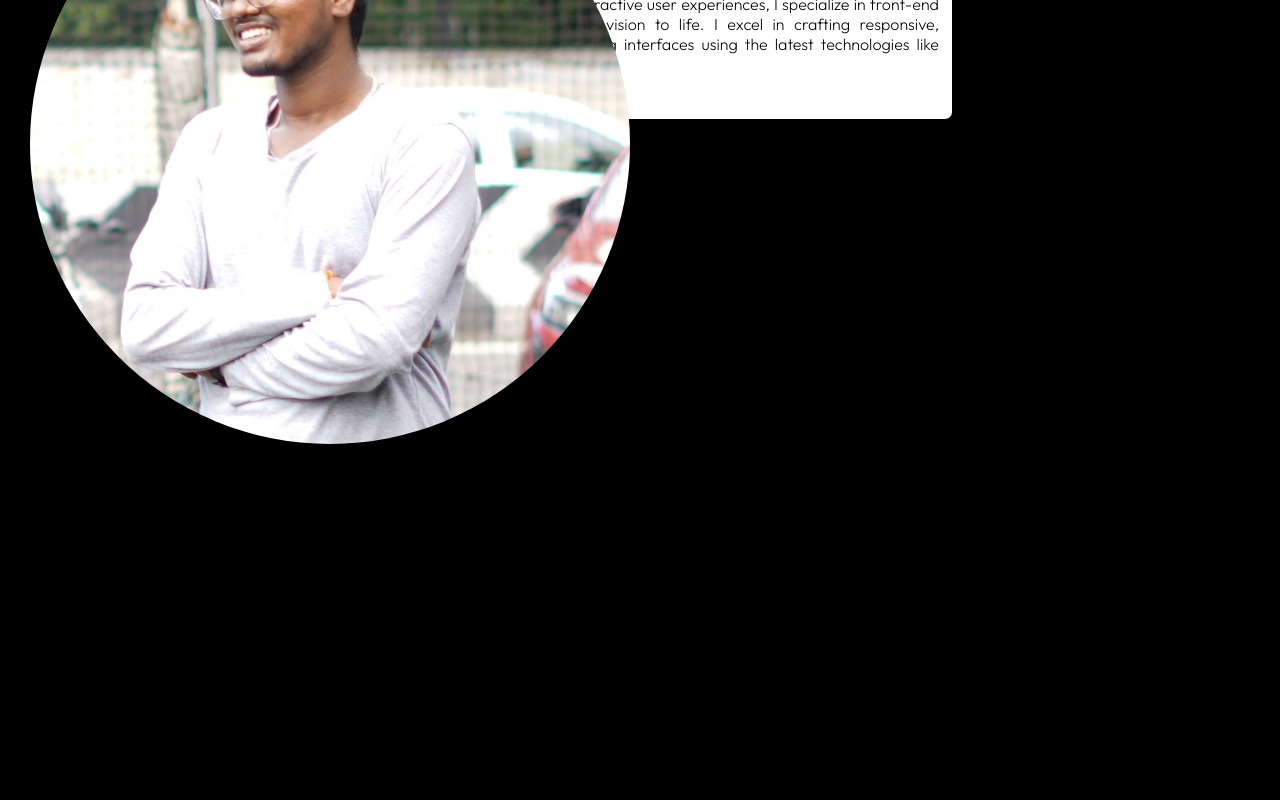
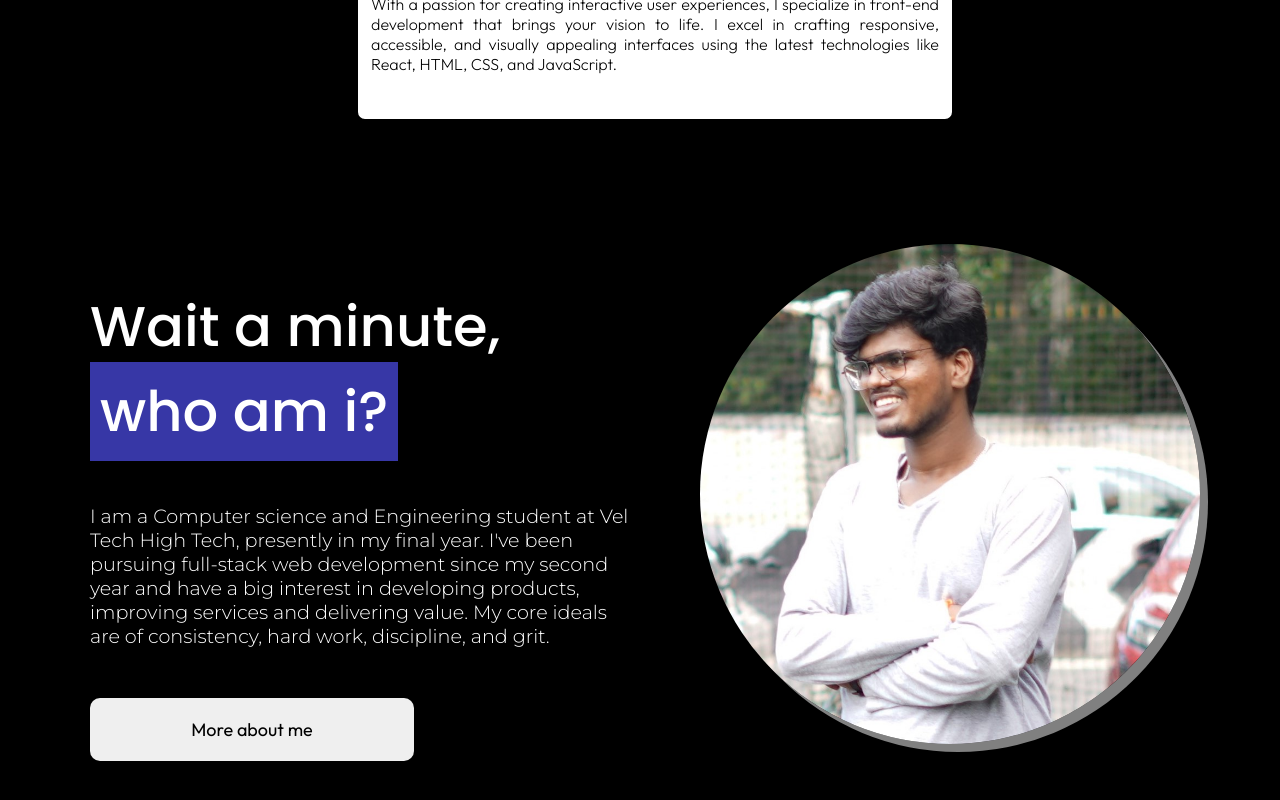
Before and after one commit to Adesh-111/Adesh.dev, a React (Vite) app: page / in a window 1280 px wide. Shown: the part 2883-3683 px from the top of the page. Before the commit the page ends 3361 px from the top, so only its background shows below. Built offline with nearby package versions, Linux system fonts and the light colour scheme.

Commit message:
90% completion of About section

```diff
--- a/src/components/About/About.css
+++ b/src/components/About/About.css
@@ -1,20 +1,123 @@
+@import url("https://fonts.googleapis.com/css2?family=Poppins:ital,wght@0,100;0,200;0,300;0,400;0,500;0,600;0,700;0,800;0,900;1,100;1,200;1,300;1,400;1,500;1,600;1,700;1,800;1,900&display=swap");
+@import url('https://fonts.googleapis.com/css2?family=Outfit:wght@100..900&display=swap');
+@import url('https://fonts.googleapis.com/css2?family=Montserrat:ital,wght@0,100..900;1,100..900&display=swap');
+
+
+
 .about{
     display: flex;
     margin-top: 700px;
+    flex-direction: row-reverse;
+    margin-left: 50px;
+    margin-right: 50px;
+
 }
 
 .about-image{
     margin: 10px;
     padding: 20px;
+    display: inline-flex;
+    justify-content: center;
 }
 
 .about-image img{
-    width: 600px;
-    height: 600px;
+    width: 500px;
+    height: 500px;
     border-radius: 50%;
+    box-shadow: 8px 8px 0px 0px grey ;
+}
+
+.about-image img:hover{
+    box-shadow: 11px 11px 0px 0px gray;
 }
 
 .about-details{
     margin: 20px;
     padding: 20px;
+    margin-top: 50px;
 }
+
+.about h3{
+    font-family: 'Poppins';
+    font-weight: 500;
+    color: white;
+    font-size: 3.5rem;
+}
+
+.about span{
+    background-color: rgb(55, 55, 166);
+    padding: 10px;
+}
+
+.about p{
+    color: white;
+    margin-top: 50px;
+    font-family: "Montserrat", system-ui;
+    font-optical-sizing: auto;
+    font-style: normal;
+    font-weight: 300;
+    font-size: 1.2rem;
+}
+
+.about button{
+    padding: 20px;
+    border: none;
+    border-radius: 10px;
+    font-family: "Outfit";
+    margin-top: 50px;
+    width: 60%;
+    transition: 0.7s ease;
+    font-size: 18px;
+}
+
+.about button:hover{
+    background-color: rgb(55, 55, 166);
+    color: white;
+}
+
+@media screen and (max-width : 1280px) {
+    .about{
+       margin-top: 1100px;
+    }
+}
+
+@media screen and (max-width : 1170px) {
+    .about-image img{
+        width: 400px;
+        height: 400px;
+        margin-top: 20px;
+    }
+
+    .about-details h3{
+        font-size: 2.7rem;
+    }
+
+    .about-details p{
+        font-size: 1rem;
+    }
+
+}
+
+@media screen and (max-width : 900px){
+    .about{
+        flex-direction: column;
+    }
+
+}
+
+@media screen and (max-width : 600px) {
+    .about-image img{
+        width: 300px;
+        height: 300px;
+    }
+    .about-details{
+        margin: 0px;
+        padding: 0px;
+    }
+    .about-details h3{
+        font-size: 2rem;
+    }
+    .about-details p{
+        text-align: left;
+    }
+}
--- a/src/components/About/About.jsx
+++ b/src/components/About/About.jsx
@@ -3,22 +3,26 @@ import assets from "../../assets/assets";
 function About() {
   return (
     <>
-      <div className="about" id="About">
-        <div className="about-image">
+      <div className="about-container">
+        <div className="about" id="About">
+          <div className="about-image">
             <img src={assets.aboutImg} alt="" />
-        </div>
+          </div>
 
           <div className="about-details">
-            <h3>Wait a minute, who am i?</h3>
+            <h3>
+              Wait a minute, <span>who am i?</span>
+            </h3>
             <p>
-              I am a Computer science and Engineering student at
-              Vel Tech High Tech, presently in my final year. I've been pursuing full-stack
+              I am a Computer science and Engineering student at Vel Tech High
+              Tech, presently in my final year. I've been pursuing full-stack
               web development since my second year and have a big interest in
               developing products, improving services and delivering value. My
               core ideals are of consistency, hard work, discipline, and grit.
             </p>
             <button>More about me</button>
           </div>
+        </div>
       </div>
     </>
   );
```
